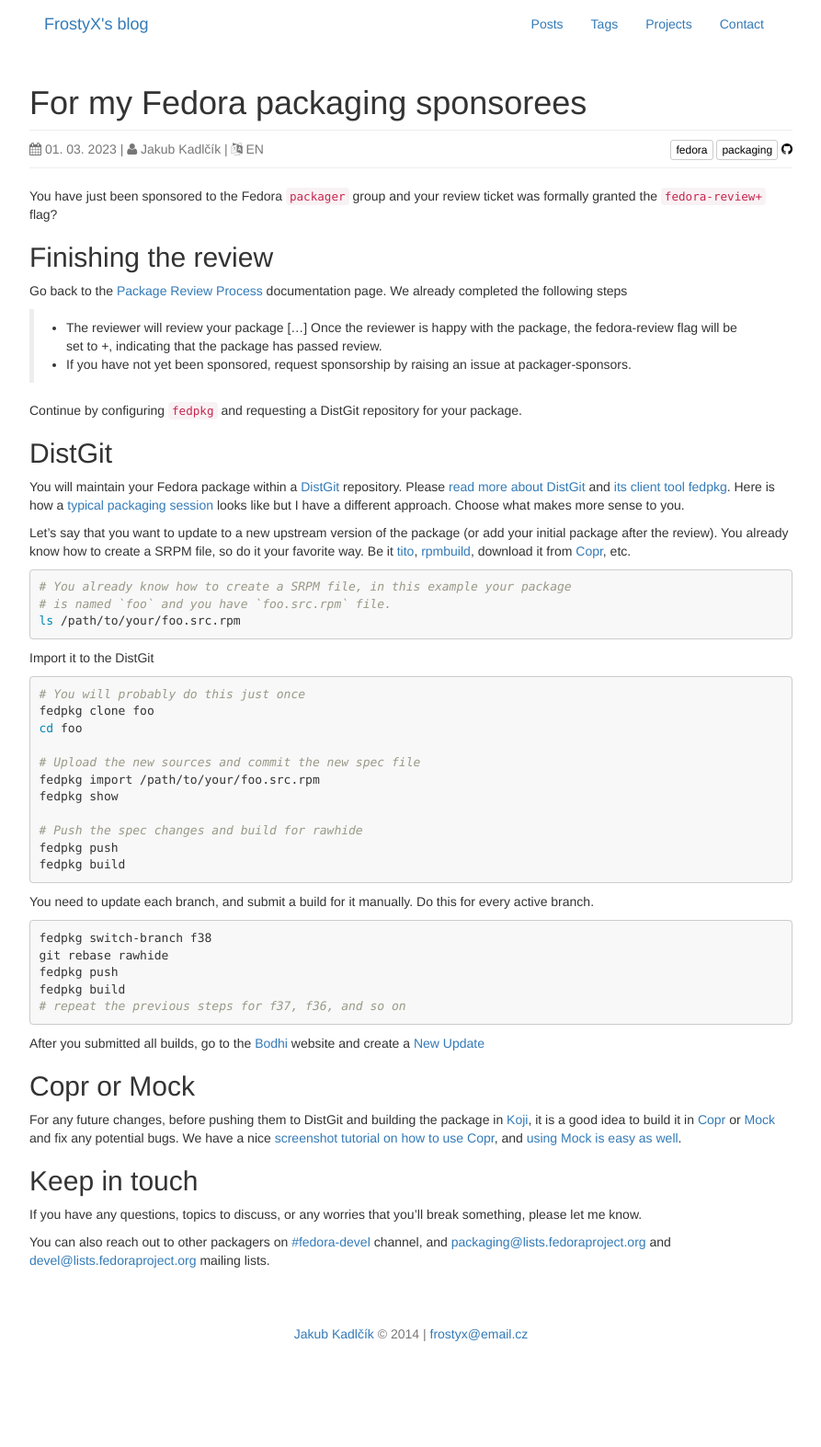
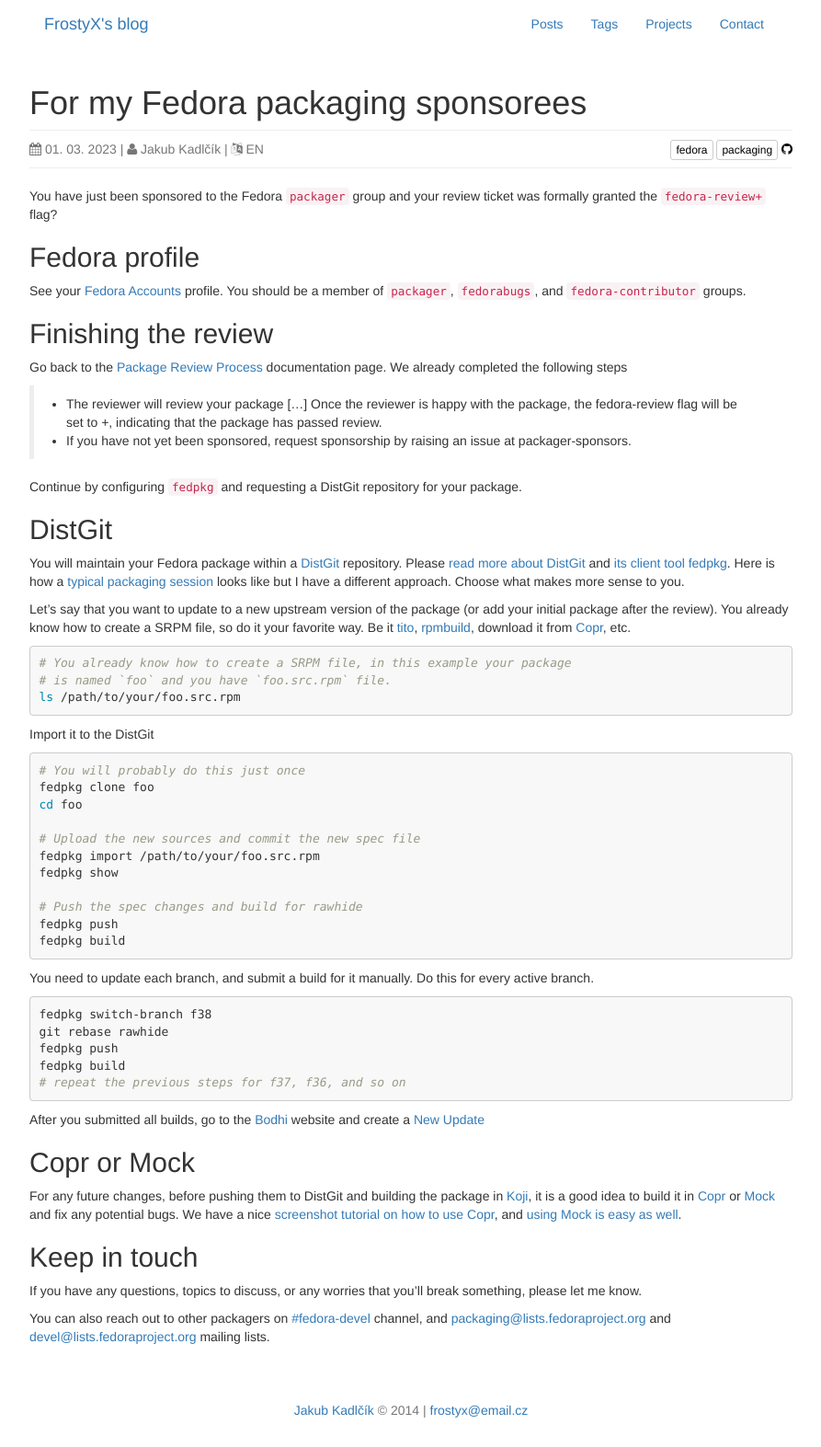
Before and after one commit to FrostyX/frostyx.github.io, a Jekyll site: the page built from _posts/2023-03-01-for-my-fedora-packaging-sponsorees.md, in a window 1280 px wide. Shown: the whole page at 92% size, without its empty margins (193-1086 px from the left). Built offline with Jekyll 4.4.1, drawn with Linux system fonts in a browser that asks for light colours; nearby versions of some CDN libraries; comment, search, counter and statistics services are not loaded; before the commit the page ends 1490 px from its top, so only the background shows below that.

Commit message:
See your Fedora Accounts profile

```diff
--- a/_posts/2023-03-01-for-my-fedora-packaging-sponsorees.md
+++ b/_posts/2023-03-01-for-my-fedora-packaging-sponsorees.md
@@ -7,6 +7,12 @@
 
 You have just been sponsored to the Fedora `packager` group and your
 review ticket was formally granted the `fedora-review+` flag?
+
+
+## Fedora profile
+
+See your [Fedora Accounts][fedora-accounts] profile. You should be a
+member of `packager`, `fedorabugs`, and `fedora-contributor` groups.
 
 
 ## Finishing the review
@@ -114,3 +120,4 @@
 [fedora-packaging-list]: https://lists.fedoraproject.org/archives/list/packaging@lists.fedoraproject.org/
 [fedora-devel-list]: https://lists.fedoraproject.org/archives/list/devel@lists.fedoraproject.org/
 [fedora-devel-irc]: https://web.libera.chat/?channels=#fedora-devel
+[fedora-accounts]: https://accounts.fedoraproject.org
```
